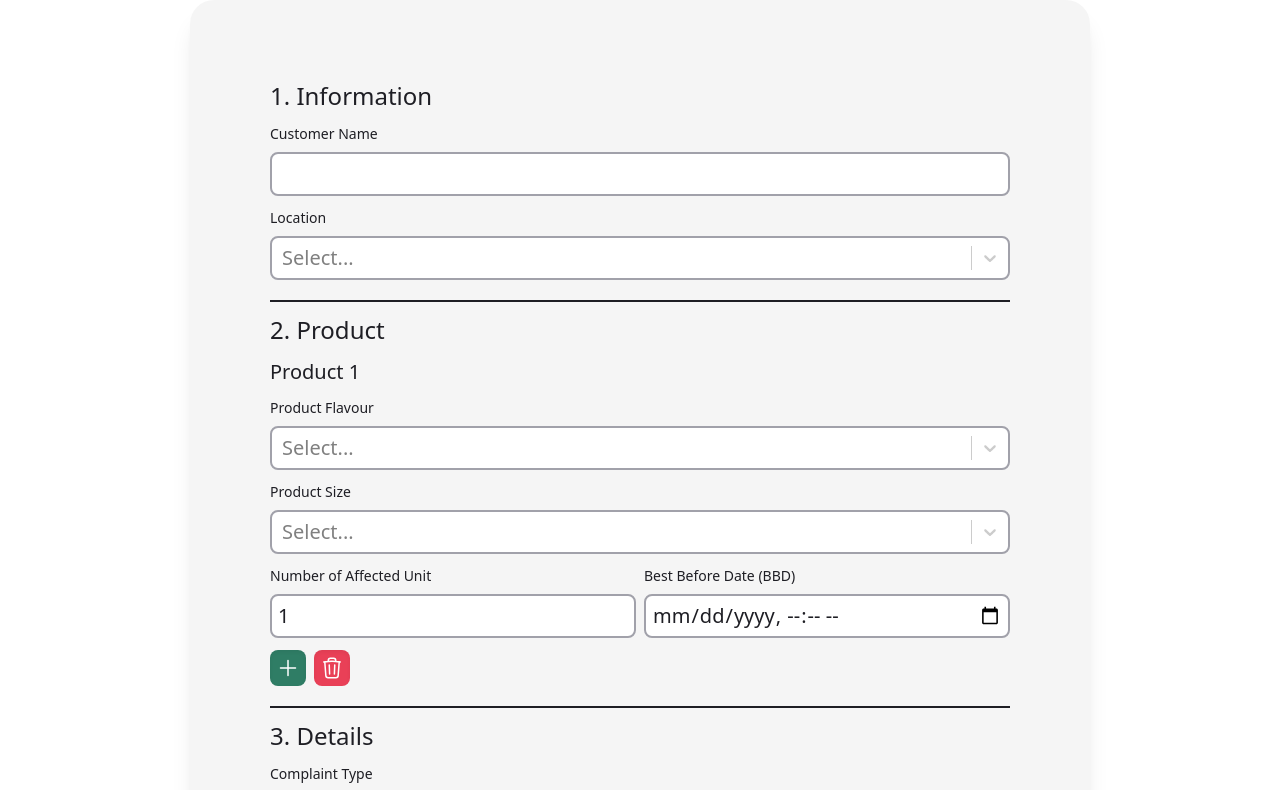
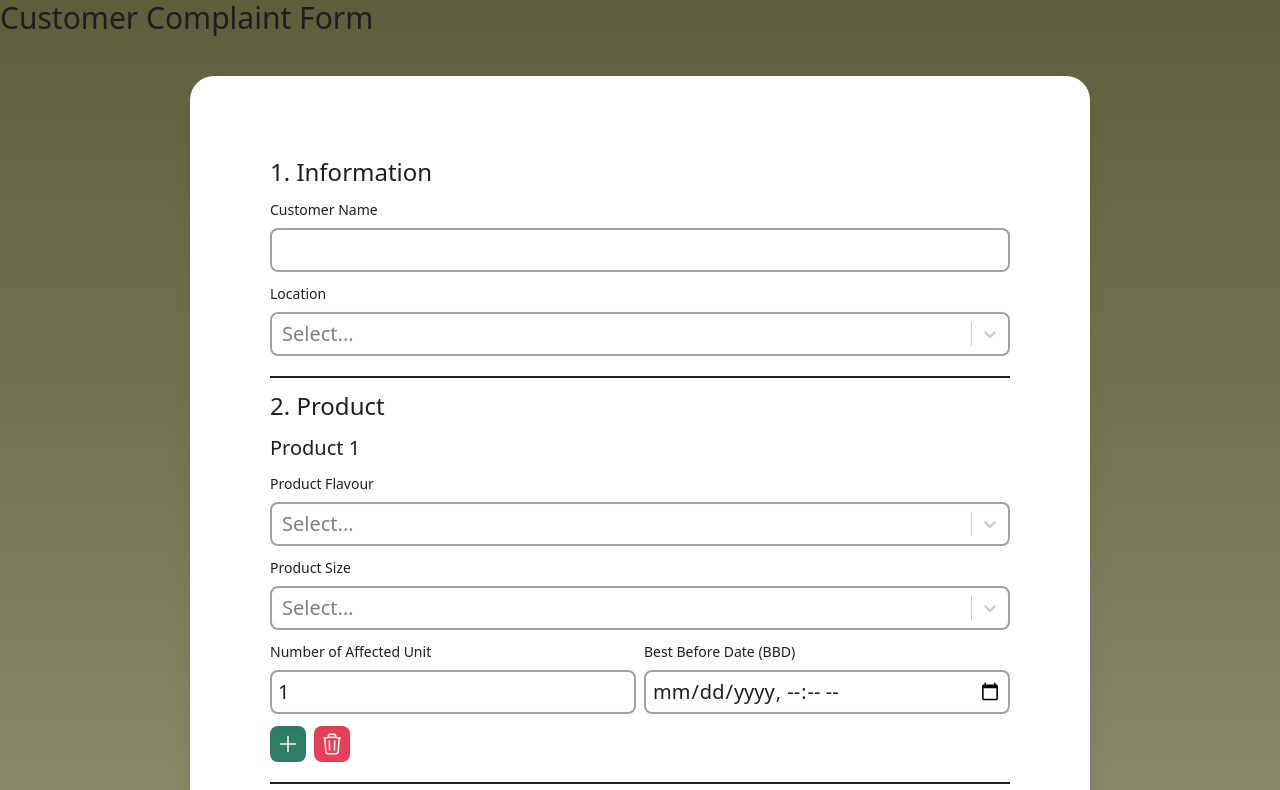
Before and after one commit to baotrangreenhouse/customer_complaint_form, a Next.js app: page /form in a window 1280 px wide. Shown: the top 790 px of the page. Built offline with nearby package versions, Linux system fonts and the light colour scheme.

Commit message:
Change the background of form

```diff
--- a/src/app/form/page.tsx
+++ b/src/app/form/page.tsx
@@ -3,9 +3,14 @@ import FormSection from "@/components/Form/formSection";
 
 const Form = () => {
   return (
-    <section className="flex place-self-center my--container">
-      <div className="flex w-full h-full bg-[var(--box-grey-color)] shadow-xl rounded-3xl p-10 lg:p-16 xl:p-20">
-        <FormSection />
+    <section className="bg-linear-to-b from-[var(--pale-green-color)] to-[var(--background-pale-green-color)] ">
+      <div className="text-[var(--black-color)] text--header mb-10">
+        Customer Complaint Form
+      </div>
+      <div className="flex place-self-center my--container">
+        <div className="flex flex-col items-center space-y-3 w-full h-full bg-[white] shadow-xl rounded-3xl p-10 lg:p-16 xl:p-20">
+          <FormSection />
+        </div>
       </div>
     </section>
   )
--- a/src/app/globals.css
+++ b/src/app/globals.css
@@ -5,10 +5,11 @@
 @tailwind utilities;
 
 :root {
-  --background-white-color: white;
+  --background-white-color: #ffffff;
   --background-grey-color: #f5f4f5;
+  --background-pale-green-color: #cdceb0;
   --text-grey-color: #37352F;
-  --box-grey-color: #e7e7e76b;
+  --box-grey-color: #e7e7e76b; /* #e7e7e76b */
 
   --grey-color: #A1A1AA;
   --black-color: #1E1E24;
--- a/src/components/Button/button.tsx
+++ b/src/components/Button/button.tsx
@@ -16,8 +16,11 @@ const Button = ({children, type, className, onClick, index}: Props) => {
       type={type}
       className={cn(`h-fit w-fit rounded-lg shadow-inner hover:brightness-125 place-items-center`, className)}
       onClick={(e) => {
-        if (index) return onClick(index);
-        onClick(e);
+        if (index !== undefined) {
+          onClick(index);
+        } else {
+          onClick(e);
+        }
       }}
     >
       {children}
--- a/src/components/Form/formSection.tsx
+++ b/src/components/Form/formSection.tsx
@@ -92,6 +92,7 @@ const FormSection = () => {
     setFormInputOption_ProductSize(newSizeOption);
   }
   const handleClickRemoveProduct = (index: number) => {
+    console.log(index);
     // delete product
     const newProduct: FormInputProduct_Type[] = inputData.product.filter((_, i) => i !== index);
     setInputData({
```
